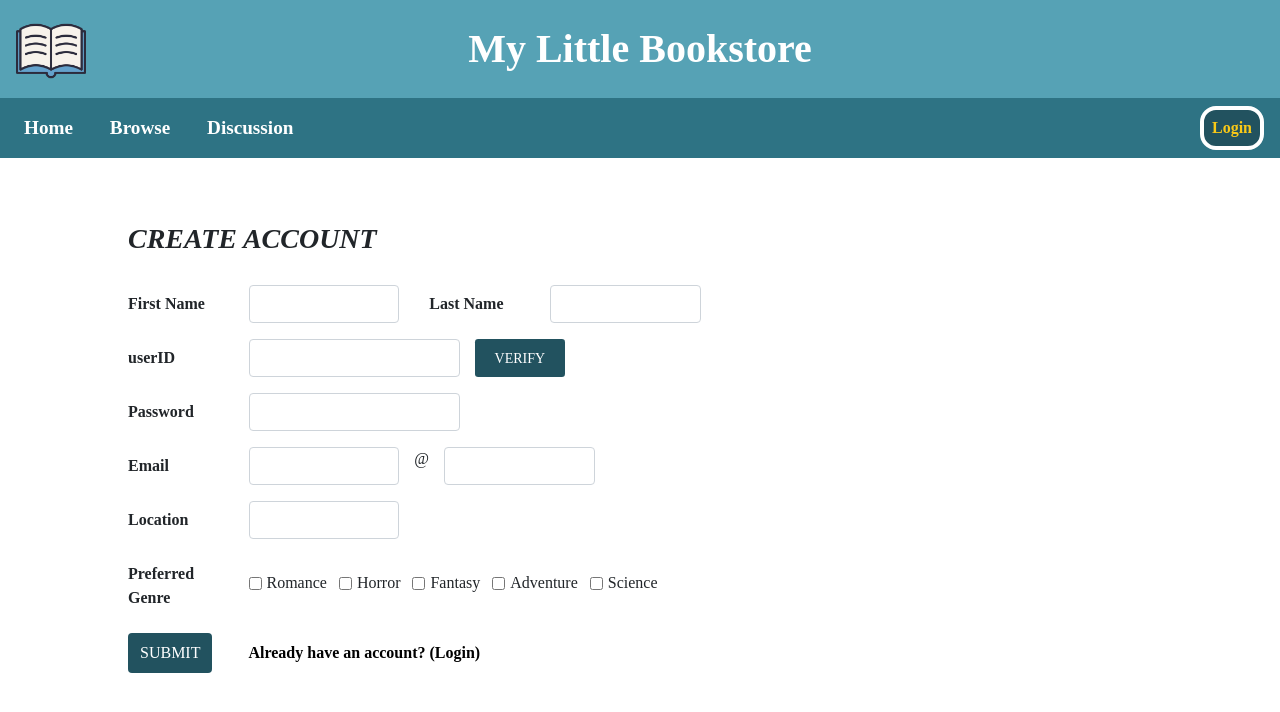
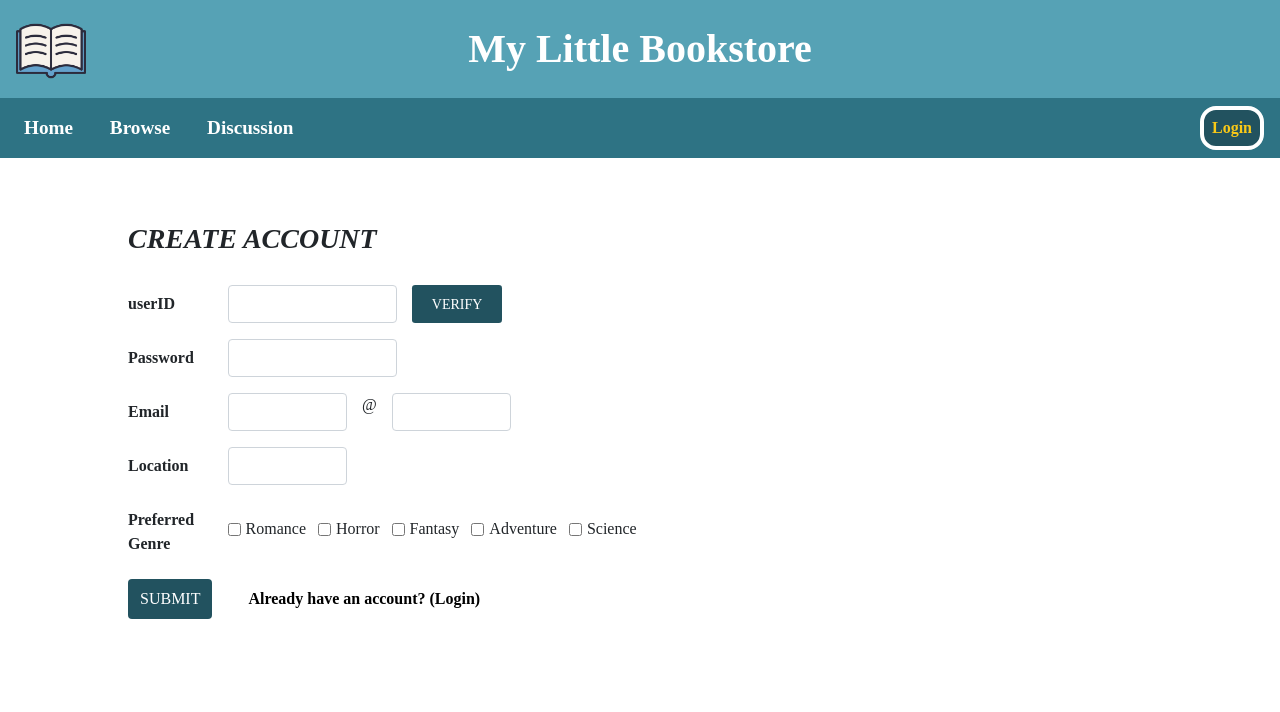
Before and after one commit to dianaeun/my-little-bookstore, a React (Create React App) app in the folder project_mlb/frontend/: page /Signup in a window 1280 px wide. Shown: the top 712 px of the page. Built offline with nearby package versions, Linux system fonts and the light colour scheme; a web font is replaced by a local one.

Commit message:
Add User - Duplicate User handled

```diff
--- a/project_mlb/frontend/src/pages/Signup.js
+++ b/project_mlb/frontend/src/pages/Signup.js
@@ -36,7 +36,11 @@ class Signup extends Component {
     const password = this.passwordRef.current.value;
     const userID = this.userIDRef.current.value;
     const location = this.locationRef.current.value;
-    const preferredGenres = this.state.genres
+    const preferredGenres = this.state.genres;
+    if (preferredGenres.length === 0){
+      alert("Please choose at least 1 genre!");
+      return;
+    }
     if (emailPre.trim().length === 0 || password.trim().length === 0 || emailPost.trim().length === 0 || userID.trim().length === 0){
       console.log("warning modal (null type input)");
       return;
@@ -71,8 +75,13 @@ class Signup extends Component {
       return res.json();
     })
     .then(resData => {
-      console.log("successful create your account!", resData);
-      this.setState({createdAccount: true});
+      if (resData.errors){
+        alert("Duplicated User!");
+      }
+      else{
+        console.log("successful create your account!", resData);
+        this.setState({createdAccount: true});
+      }
     })
     .catch(err =>{
       console.log('Modal, (Please check your ID or password)', err);
@@ -100,16 +109,6 @@ class Signup extends Component {
               <div style={{ paddingLeft: "10%", paddingTop: "5%" }}>
                 <h3 style={{ marginBottom: "30px", fontWeight: "bold", fontStyle: "italic" }}>CREATE ACCOUNT</h3>
                 <Form onSubmit={this.handleSubmit} style={{ width: "fit-content" }}>
-                    <Form.Group controlId="formBasicName" as={Row}>
-                      <Form.Label column sm={2} style={{fontWeight: "bold"}}> First Name </Form.Label>
-                      <Col sm={3}>
-                        <Form.Control type="firstName" />
-                      </Col>
-                      <Form.Label column sm={2} style={{fontWeight: "bold"}}> Last Name </Form.Label>
-                      <Col sm={3}>
-                        <Form.Control type="lastName" />
-                      </Col>
-                    </Form.Group>
                     <Form.Group controlId="formBasicuserID" as={Row}>
                       <Form.Label column sm={2} style={{fontWeight: "bold"}}> userID </Form.Label>
                       <Col sm={4}>
```
